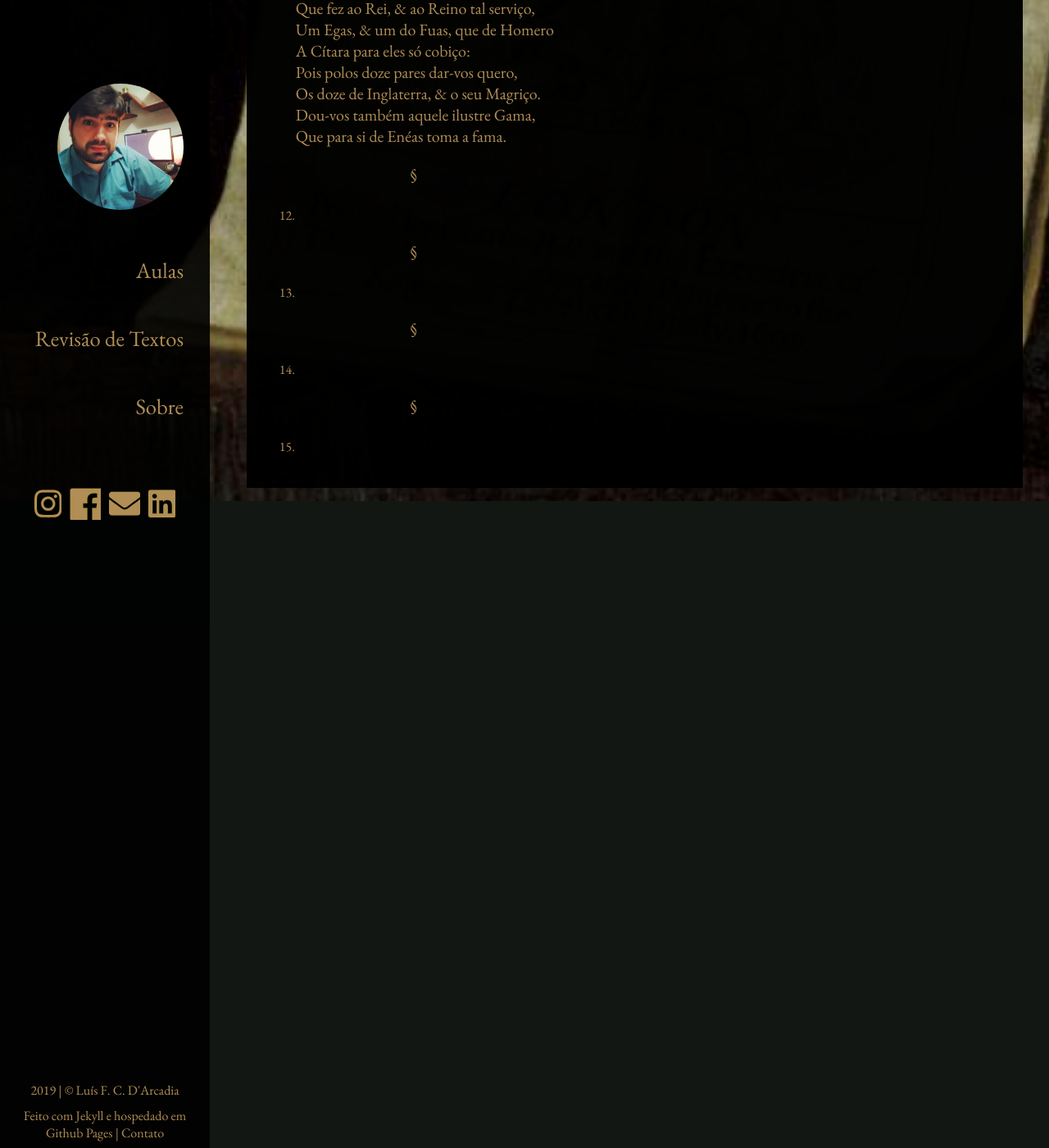
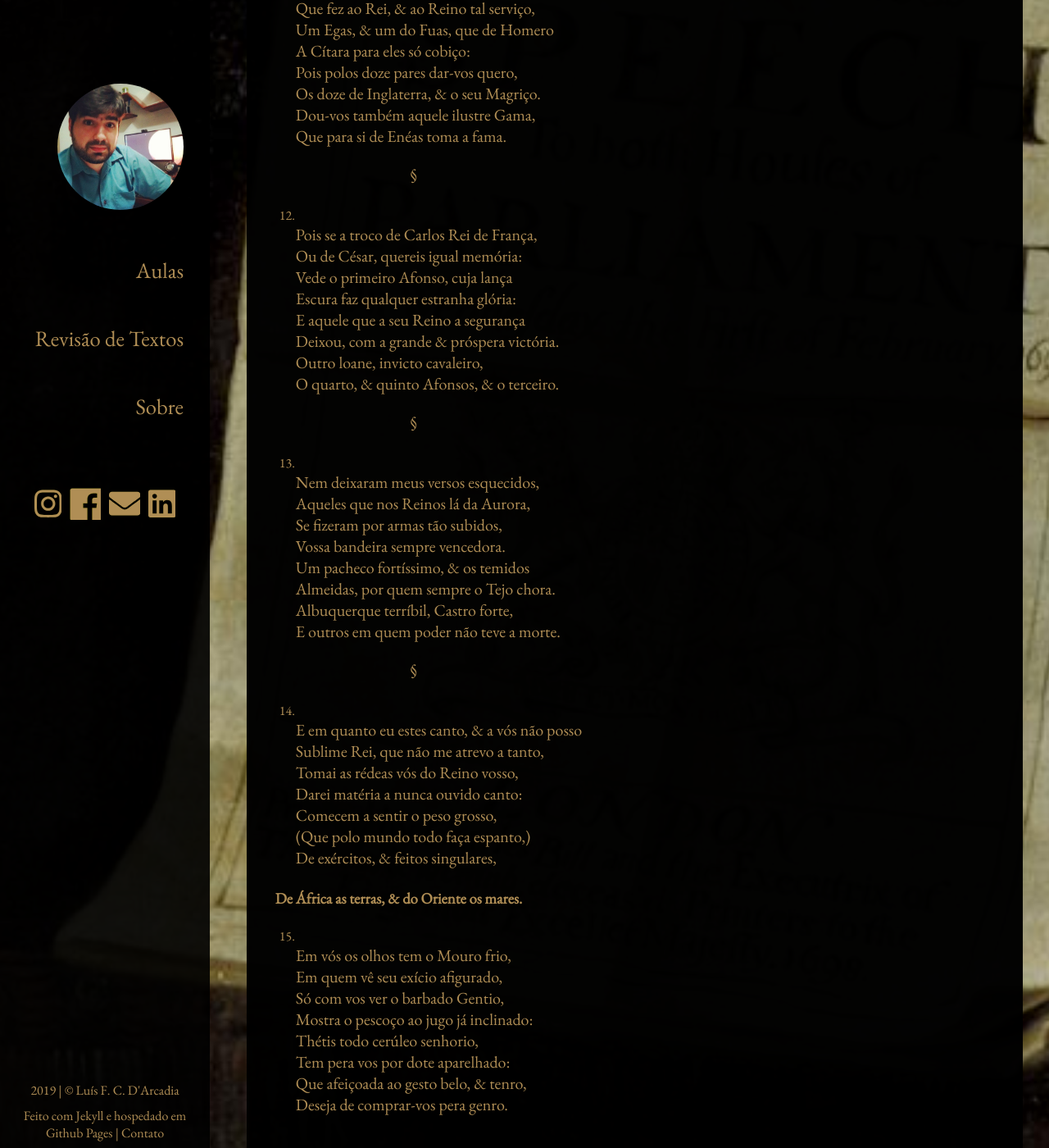
Before and after one commit to luisdarcadia/luisdarcadia.github.io, a Jekyll site: the page built from _lusiadas/cantoI.md, in a window 1280 px wide and 1400 px high, scrolled down 3275 px. Shown: the whole window at 82% size. Built offline with Jekyll 4.4.1, drawn with Linux system fonts in a browser that asks for light colours; nearby versions of some CDN libraries.

Commit message:
oitavas lusiadas

```diff
--- a/_lusiadas/cantoI.md
+++ b/_lusiadas/cantoI.md
@@ -224,18 +224,80 @@ Que para si de Enéas toma a fama.
 
 <div  class="numero">{% increment quadra %}.</div>
 
----
+Pois se a troco de Carlos Rei de França,
 
-<div  class="numero">{% increment quadra %}.</div>
+Ou de César, quereis igual memória:
+
+Vede o primeiro Afonso, cuja lança
+
+Escura faz qualquer estranha glória:
+
+E aquele que a seu Reino a segurança
+
+Deixou, com a grande & próspera victória.
+
+Outro loane, invicto cavaleiro,
+
+O quarto, & quinto Afonsos, & o terceiro.
 
 ---
 
 <div  class="numero">{% increment quadra %}.</div>
 
+Nem deixaram meus versos esquecidos,
+
+Aqueles que nos Reinos lá da Aurora,
+
+Se fizeram por armas tão subidos,
+
+Vossa bandeira sempre vencedora.
+
+Um pacheco fortíssimo, & os temidos
+
+Almeidas, por quem sempre o Tejo chora.
+
+Albuquerque terríbil, Castro forte,
+
+E outros em quem poder não teve a morte.
+
 ---
 
 <div  class="numero">{% increment quadra %}.</div>
 
+E em quanto eu estes canto, & a vós não posso
+
+Sublime Rei, que não me atrevo a tanto,
+
+Tomai as rédeas vós do Reino vosso,
+
+Darei matéria a nunca ouvido canto:
+
+Comecem a sentir o peso grosso,
+
+(Que polo mundo todo faça espanto,)
+
+De exércitos, & feitos singulares,
+
+De África as terras, & do Oriente os mares.
+---
+
+<div  class="numero">{% increment quadra %}.</div>
+
+Em vós os olhos tem o Mouro frio,
+
+Em quem vê seu exício afigurado,
+
+Só com vos ver o barbado Gentio,
+
+Mostra o pescoço ao jugo já inclinado:
+
+Thétis todo cerúleo senhorio,
+
+Tem pera vos por dote aparelhado:
+
+Que afeiçoada ao gesto belo, & tenro,
+
+Deseja de comprar-vos pera genro.
 
 ## Notas
 
```
